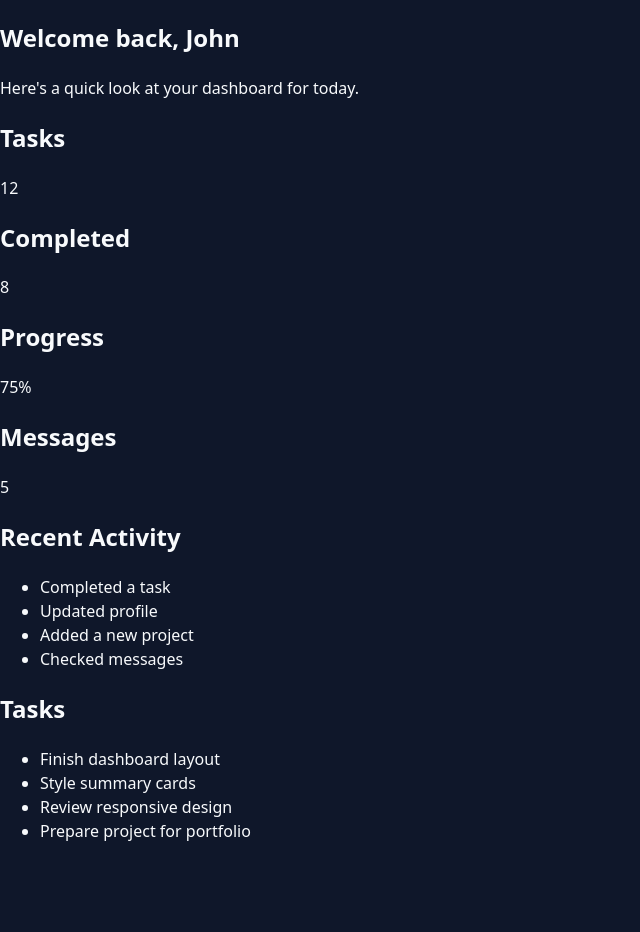
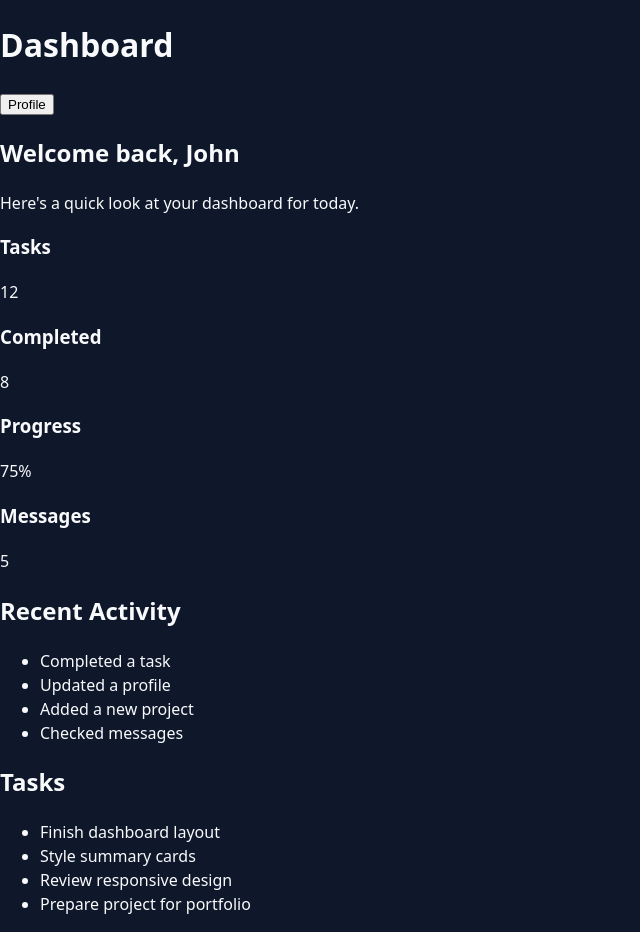
Before and after one commit to jprobussr/dashboard-app, a plain HTML site: page index.html in a window 1280 px wide. Shown: the whole page, without its empty margins (0-640 px from the left). Before the commit the page ends 859 px from the top, so only its background shows below. Drawn offline with Linux system fonts and the light colour scheme.

Commit message:
feat: rebuild semantic dashboard HTML structure

```diff
--- a/index.html
+++ b/index.html
@@ -7,30 +7,38 @@
     <link rel="stylesheet" href="./style.css" />
   </head>
   <body>
+    <div class="dashboard-app">
+      <header class="dashboard-header">
+        <h1>Dashboard</h1>
+        <button type="button">Profile</button>
+      </header>
+
+      <main class="dashboard-main">
+
         <section class="welcome-section">
-      <h1>Welcome back, John</h1>
+          <h2>Welcome back, John</h2>
           <p>Here's a quick look at your dashboard for today.</p>
         </section>
 
         <section class="cards-section">
           <div class="cards-grid">
             <div class="card">
-          <h2>Tasks</h2>
+              <h3>Tasks</h3>
               <p>12</p>
             </div>
 
             <div class="card">
-          <h2>Completed</h2>
+              <h3>Completed</h3>
               <p>8</p>
             </div>
 
             <div class="card">
-          <h2>Progress</h2>
+              <h3>Progress</h3>
               <p>75%</p>
             </div>
 
             <div class="card">
-          <h2>Messages</h2>
+              <h3>Messages</h3>
               <p>5</p>
             </div>
           </div>
@@ -38,18 +46,16 @@
 
         <section class="activity-section">
           <h2>Recent Activity</h2>
-
           <ul class="activity-list">
             <li>Completed a task</li>
-            <li>Updated profile</li>
+            <li>Updated a profile</li>
             <li>Added a new project</li>
             <li>Checked messages</li>
           </ul>
         </section>
 
-    <section tasks-section>
+        <section class="tasks-section">
           <h2>Tasks</h2>
-
           <ul class="tasks-list">
             <li>Finish dashboard layout</li>
             <li>Style summary cards</li>
@@ -57,6 +63,8 @@
             <li>Prepare project for portfolio</li>
           </ul>
         </section>
+      </main>
+    </div>
 
     <script src="./script.js"></script>
   </body>
```
Lines whose indentation alone changed are shown as unchanged.
